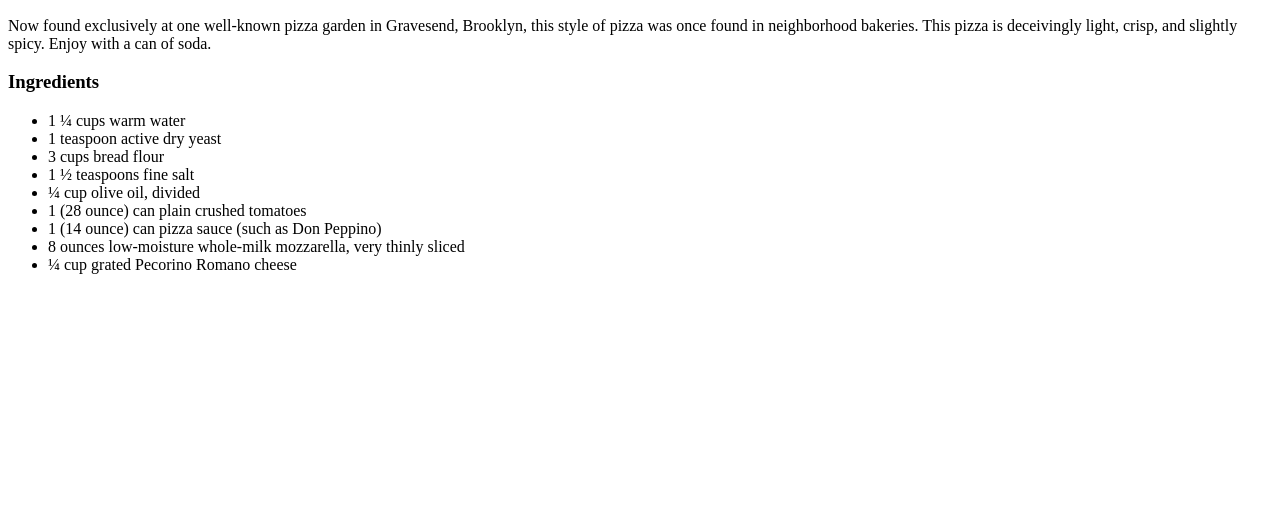
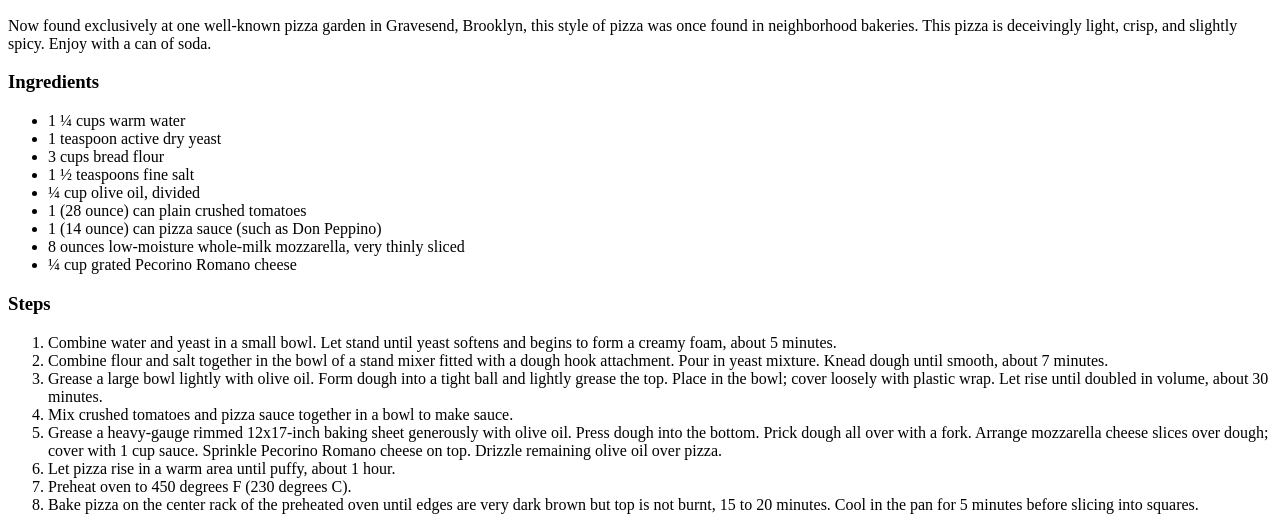
Before and after one commit to gefgu/odin-recipes, a plain HTML site: page recipes/pizza.html in a window 1280 px wide. Shown: the part 509-1039 px from the top of the page. Before the commit the page ends 800 px from the top, so only its background shows below. Drawn offline with Linux system fonts and the light colour scheme.

Commit message:
Add pizza steps list

```diff
--- a/recipes/pizza.html
+++ b/recipes/pizza.html
@@ -21,5 +21,16 @@
                     <li>8 ounces low-moisture whole-milk mozzarella, very thinly sliced</li>
                     <li>¼ cup grated Pecorino Romano cheese</li>
                 </ul>
+            <h3>Steps</h3>
+                <ol>
+                    <li>Combine water and yeast in a small bowl. Let stand until yeast softens and begins to form a creamy foam, about 5 minutes.</li>
+                    <li>Combine flour and salt together in the bowl of a stand mixer fitted with a dough hook attachment. Pour in yeast mixture. Knead dough until smooth, about 7 minutes.</li>
+                    <li>Grease a large bowl lightly with olive oil. Form dough into a tight ball and lightly grease the top. Place in the bowl; cover loosely with plastic wrap. Let rise until doubled in volume, about 30 minutes.</li>
+                    <li>Mix crushed tomatoes and pizza sauce together in a bowl to make sauce.</li>
+                    <li>Grease a heavy-gauge rimmed 12x17-inch baking sheet generously with olive oil. Press dough into the bottom. Prick dough all over with a fork. Arrange mozzarella cheese slices over dough; cover with 1 cup sauce. Sprinkle Pecorino Romano cheese on top. Drizzle remaining olive oil over pizza.</li>
+                    <li>Let pizza rise in a warm area until puffy, about 1 hour.</li>
+                    <li>Preheat oven to 450 degrees F (230 degrees C).</li>
+                    <li>Bake pizza on the center rack of the preheated oven until edges are very dark brown but top is not burnt, 15 to 20 minutes. Cool in the pan for 5 minutes before slicing into squares.</li>
+                </ol>
     </body>
 </html>
```
Lines whose indentation alone changed are shown as unchanged.
